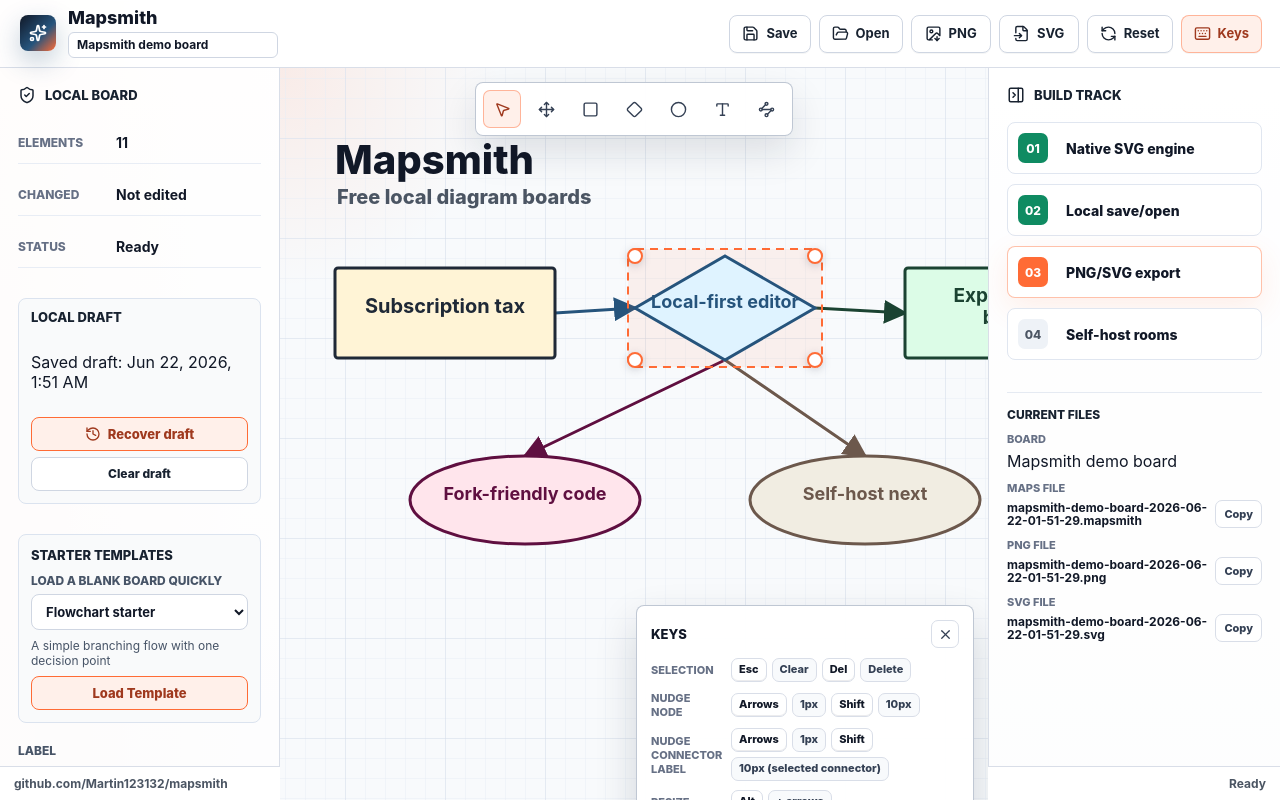
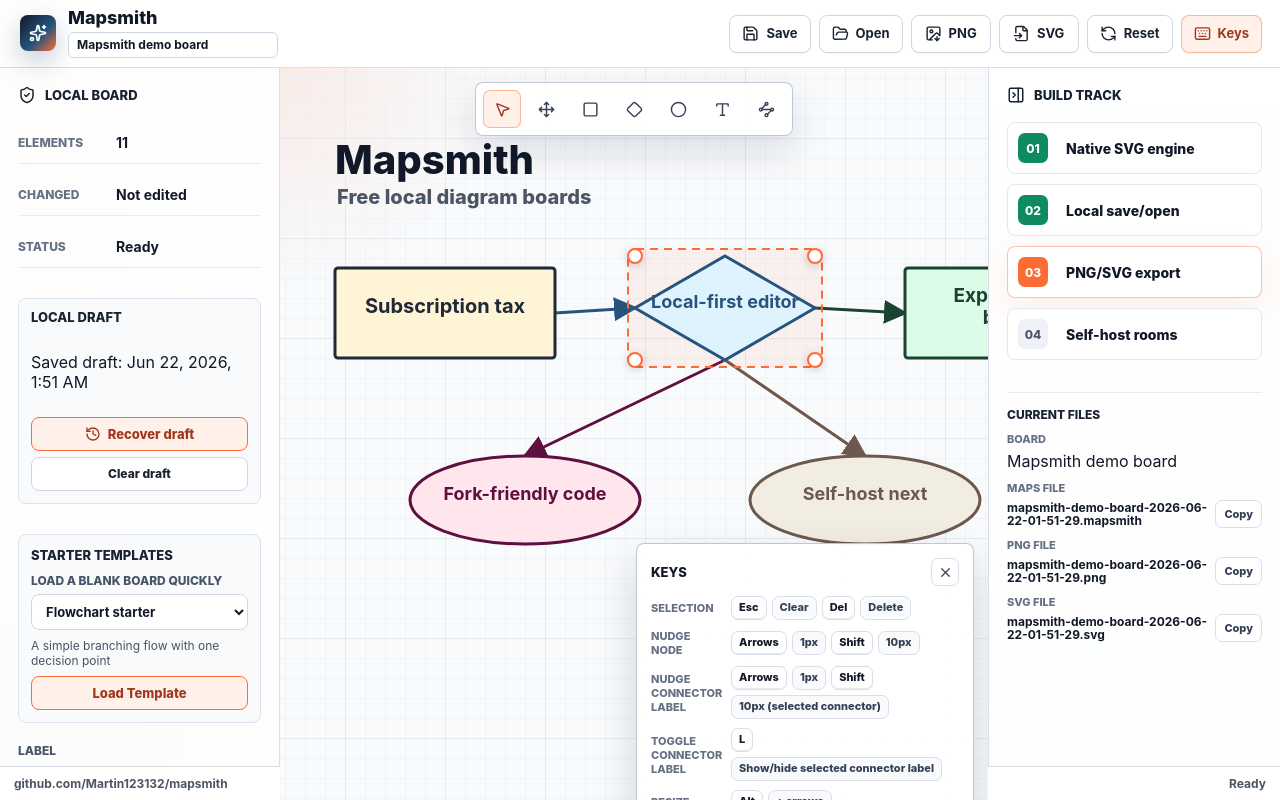
Before and after one commit to Martin123132/mapsmith, a React (Vite) app: page / in a window 1280 px wide. Both pictures are taken after a click on the button "Keys". Shown: the top 800 px of the page. Built offline with nearby package versions, Linux system fonts and the light colour scheme.

Commit message:
Add keyboard shortcut to toggle connector label visibility

```diff
--- a/src/App.tsx
+++ b/src/App.tsx
@@ -1602,6 +1602,23 @@
           event.preventDefault()
           removeNode(selectedNode.id)
         }
+        return
+      }
+
+      if (selectedConnector && (event.key === 'l' || event.key === 'L')) {
+        event.preventDefault()
+        setBoard((current) => ({
+          ...current,
+          connectors: current.connectors.map((connector) => {
+            if (connector.id !== selectedConnector.id) {
+              return connector
+            }
+
+            const nextValue = !(connector.showLabel !== false && Boolean(connector.label))
+            return { ...connector, showLabel: nextValue }
+          }),
+        }))
+        markChanged('Connector label visibility toggled')
         return
       }
 
@@ -2228,6 +2245,13 @@
                   </dd>
                 </div>
                 <div>
+                  <dt>Toggle Connector Label</dt>
+                  <dd>
+                    <kbd>L</kbd>
+                    <span>Show/hide selected connector label</span>
+                  </dd>
+                </div>
+                <div>
                   <dt>Resize</dt>
                   <dd>
                     <kbd>Alt</kbd>
```
